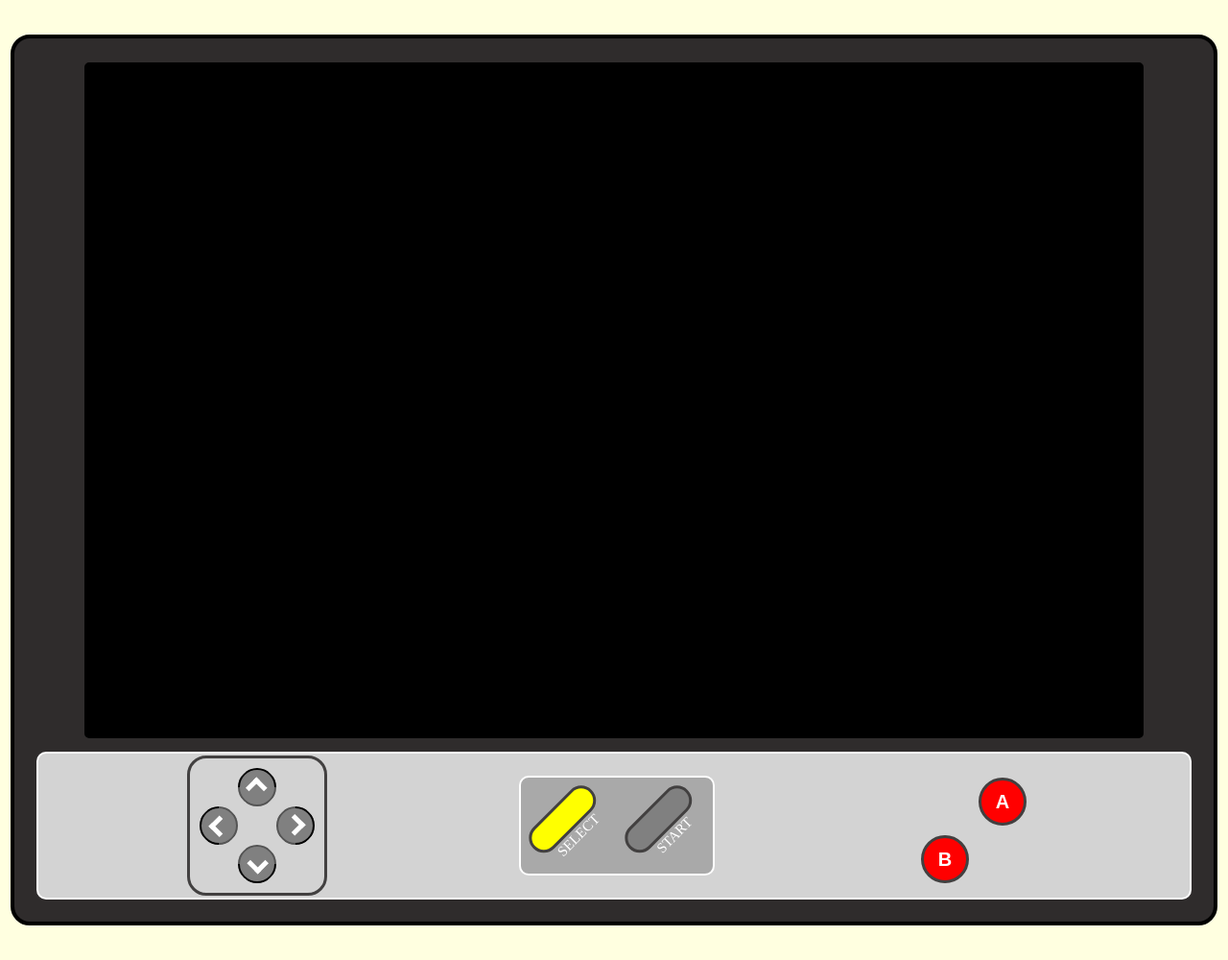
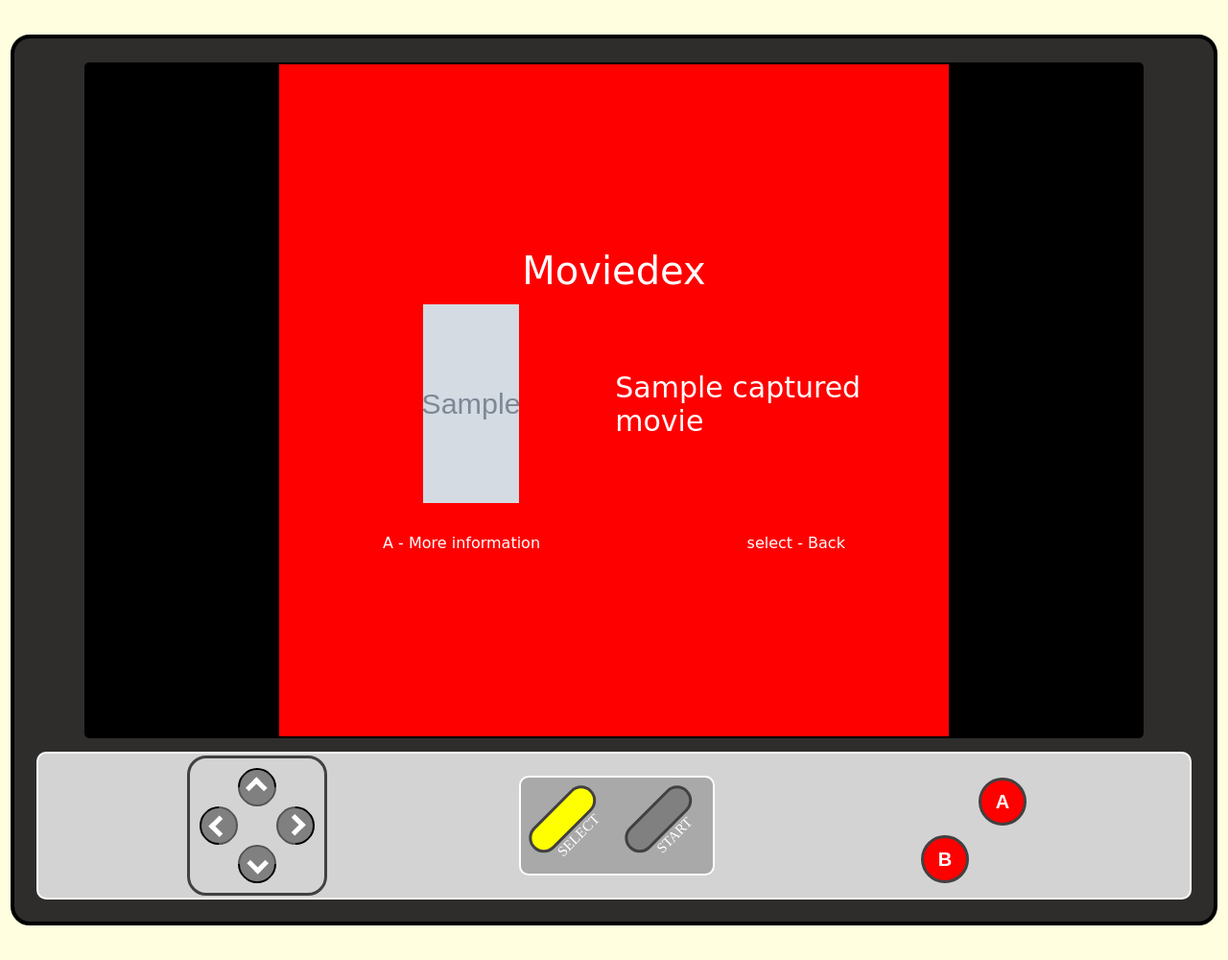
Before and after one commit to LsHanaha/moviemon, a Django app: template rush00/moviemon/templates/moviedex.html in a window 1280 px wide. Shown: the whole page at 96% size. Run offline with Django 4.2, Linux system fonts and the light colour scheme; the template is opened without the code that fills it: most values are stand-ins (such as "Sample title", 1, 10 or a date in 2020); grey boxes marked "Sample" are stand-in pictures; some web fonts are replaced.

Commit message:
done moviedex

```diff
--- /dev/null
+++ b/rush00/moviemon/static/css/moviedex.css
@@ -0,0 +1,56 @@
+.moviedex_content {
+    background-color: red;
+    display: flex;
+    flex-direction: column;
+    width: 100%;
+    height: 100%;
+    justify-content: center;
+}
+
+.moviedex_title {
+    font-size: 40px;
+    color: white;
+    width: 100%;
+    margin-top: 20px;
+    text-align: center;
+}
+
+.moviedex_elem {
+    width: 100%;
+    height: 33%;
+    display: flex;
+    flex-direction: row;
+    /*justify-content: center;*/
+    align-items: center;
+    color: white;
+}
+
+.moviedex_poster {
+    height: 90%;
+    width: 100px;
+    margin-left: 150px;
+    margin-right: 100px;
+}
+
+.selected_img {
+    background-color: blue;
+}
+
+.moviedex_poster_img {
+    height: 100%;
+    width: 100px;
+}
+
+.moviedex_name {
+    font-size: 30px;
+}
+
+.movidex_buttons {
+    display: flex;
+    flex-direction: row;
+    align-items: center;
+    justify-content: space-around;
+    color: white;
+    margin-bottom: 20px;
+    margin-top: 20px;
+}
--- a/rush00/moviemon/templates/index.html
+++ b/rush00/moviemon/templates/index.html
@@ -10,7 +10,8 @@
     <link rel="stylesheet" href="{% static 'css/buttons.css' %}">
     <link rel="stylesheet" href="{% static 'css/title_screen.css' %}">
     <link rel="stylesheet" href="{% static 'css/worldmap.css' %}">
-    {% block style %} <link rel="stylesheet" href="{% static 'css/main.css' %}"> {% endblock %}
+    <link rel="stylesheet" href="{% static 'css/moviedex.css' %}">
+    <link rel="stylesheet" href="{% static 'css/main.css' %}">
     <link rel="preconnect" href="https://fonts.googleapis.com">
     <link rel="preconnect" href="https://fonts.gstatic.com" crossorigin>
     <link href="https://fonts.googleapis.com/css2?family=Koulen&display=swap" rel="stylesheet">
--- a/rush00/moviemon/templates/moviedex.html
+++ b/rush00/moviemon/templates/moviedex.html
@@ -3,6 +3,22 @@
 
 {% block screen_content_main %}
     <div class="screen_content_main">
-
+        <div class="moviedex_content">
+            <div class="moviedex_title">Moviedex</div>
+            {% for captured_movie in captured_movies %}
+                <div class="moviedex_elem {% if captured_movie.imdbID == selected_movie_id %} selected_img {% endif %}">
+                    <div class="moviedex_poster" >
+                        <img class="moviedex_poster_img" src="{{ captured_movie.Poster }}" alt="{{ captured_movie.Title }}">
+                    </div>
+                    <div class="moviedex_name">
+                        {{ captured_movie.Title }}
+                    </div>
+                </div>
+            {% endfor %}
+            <div class="movidex_buttons">
+                <div>A - More information</div>
+                <div>select - Back</div>
+            </div>
+        </div>
     </div>
 {% endblock %}
--- a/rush00/moviemon/views.py
+++ b/rush00/moviemon/views.py
@@ -80,7 +80,7 @@ def moviedex(request):
                     },
         'title': 'Moviedex',
         'captured_movies': movies_to_show,
-        'selected': selected_id
+        'selected_movie_id': selected_id
     })
 
 
```
